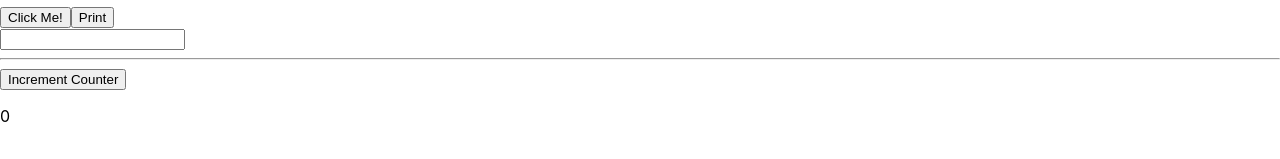
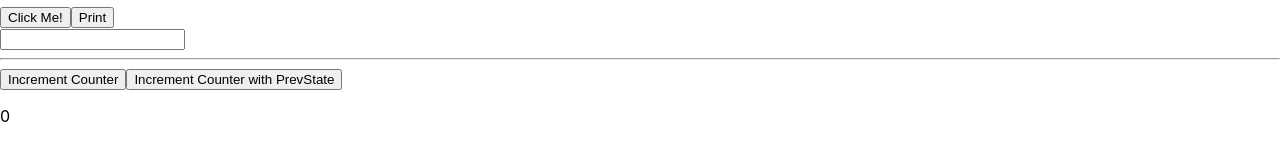
Before and after one commit to tjcchen/a-react-repo, a React (Create React App) app in the folder react-app/: page / in a window 1280 px wide. Shown: the part 232-391 px from the top of the page. Built offline with nearby package versions, Linux system fonts and the light colour scheme.

Commit message:
feat: increment count with prevState

```diff
--- a/react-app/src/components/Card/state.jsx
+++ b/react-app/src/components/Card/state.jsx
@@ -14,9 +14,30 @@ import { useState } from "react";
 export default function Counter() {
   const [count, setCount] = useState(0);
 
+  /**
+   * This function only increments 2 to counter
+   */
+  const onClick = () => {
+    setCount(count + 10);
+    // ...
+    setCount(count + 2);
+  };
+
+  /**
+   * This function works fine
+   */
+  const onClickWithPrevState = () => {
+    setCount((prevState) => prevState + 10);
+    // ...
+    setCount((prevState) => prevState + 2);
+  };
+
   return (
     <>
-      <button onClick={() => setCount(count + 1)}>Increment Counter</button>
+      <button onClick={onClick}>Increment Counter</button>
+      <button onClick={onClickWithPrevState}>
+        Increment Counter with PrevState
+      </button>
       <p>{count}</p>
     </>
   );
```
